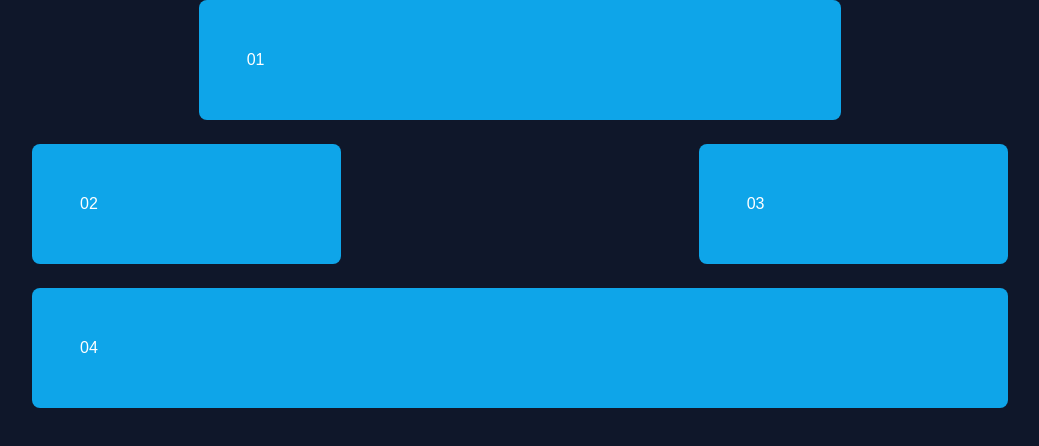
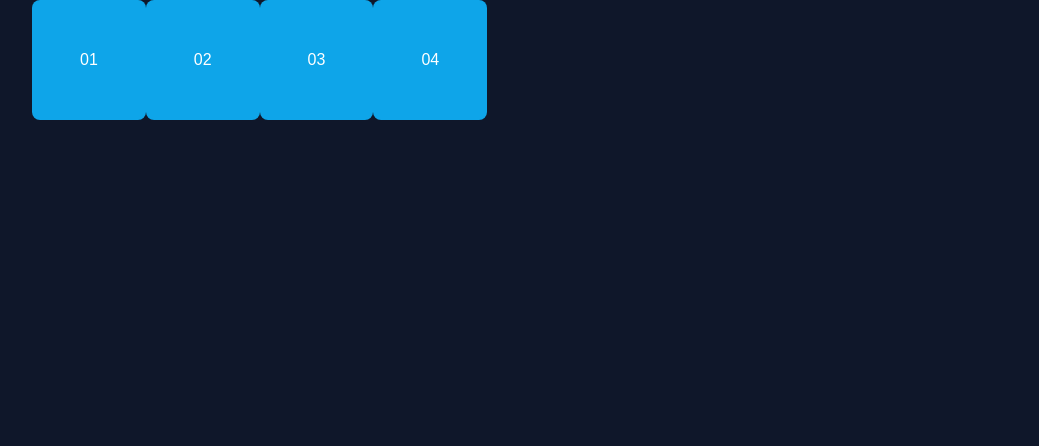
Before and after one commit to Nathan-Mwai/Learning-tailwind, a Next.js app: page / in a window 1280 px wide. Shown: the top 446 px of the page, without its empty margins (120-1159 px from the left). Built offline with nearby package versions, Linux system fonts and the light colour scheme; a web font is replaced by a local one.

Commit message:
learnt grid auto cols

```diff
--- a/src/app/page.tsx
+++ b/src/app/page.tsx
@@ -48,11 +48,11 @@ export default function Home() {
       {/* Grids starts here */}
       <div className="h-screen text-white Parent bg-slate-900">
         <div className="container mx-auto">
-          <div className="grid grid-cols-6 gap-4 ">
-            <div className="p-6 rounded-lg col-start-2 col-span-4 bg-sky-500">01</div>
-            <div className="p-6 rounded-lg col-start-1 col-end-3 bg-sky-500">02</div>
-            <div className="p-6 rounded-lg col-end-7 col-span-2 bg-sky-500">03</div>
-            <div className="p-6 rounded-lg col-start-1 col-end-7 bg-sky-500">04</div>
+          <div className="grid grid-flow-col auto-cols-max">
+            <div className="p-6 rounded-lg bg-sky-500">01</div>
+            <div className="p-6 rounded-lg bg-sky-500">02</div>
+            <div className="p-6 rounded-lg bg-sky-500">03</div>
+            <div className="p-6 rounded-lg bg-sky-500">04</div>
           </div>
         </div>
       </div>
```
